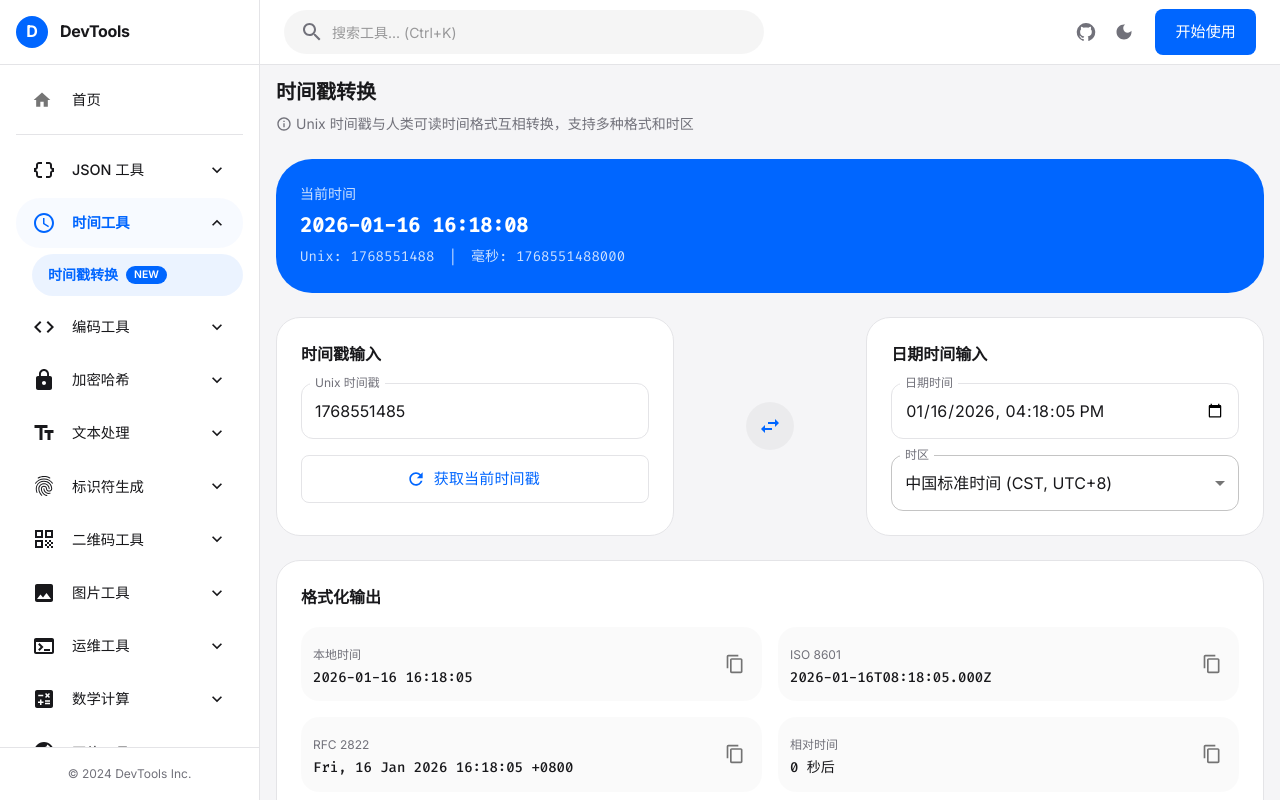
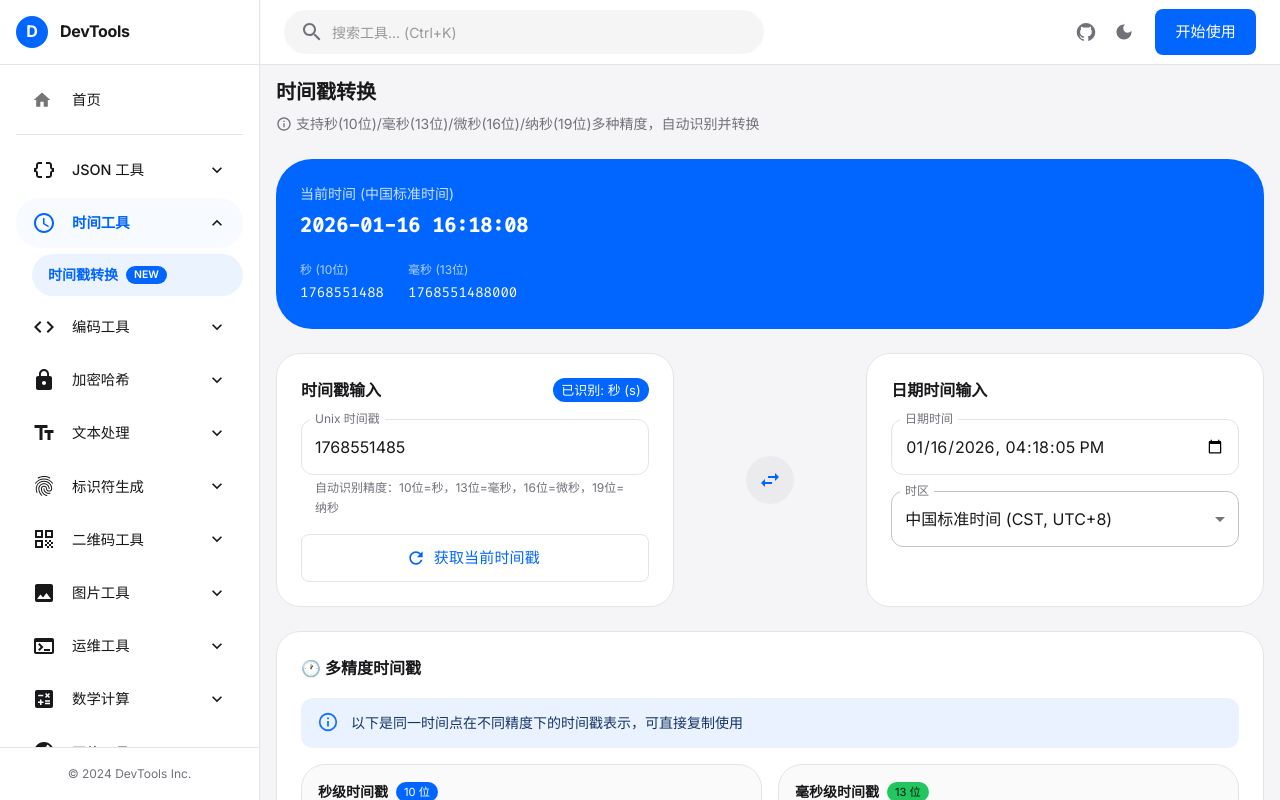
Before and after one commit to Code-suphub/tools_organization, a React (Vite) app: page /tools/time/timestamp in a window 1280 px wide. Both pictures are taken after a click on the button "获取当前时间戳". Shown: the top 800 px of the page. Built offline with nearby package versions, Linux system fonts and the light colour scheme.

Commit message:
feat(timestamp): 支持多种时间戳精度(秒/毫秒/微秒/纳秒)，自动识别并清晰标注

```diff
--- a/src/tools/time/TimestampConverter.jsx
+++ b/src/tools/time/TimestampConverter.jsx
@@ -11,9 +11,10 @@ import {
     FormControl,
     InputLabel,
     useTheme,
-    Divider,
     IconButton,
     Tooltip,
+    Chip,
+    Alert,
 } from '@mui/material';
 import ContentCopyIcon from '@mui/icons-material/ContentCopy';
 import SwapHorizIcon from '@mui/icons-material/SwapHoriz';
@@ -43,13 +44,49 @@ const timezones = [
 ];
 
 /**
+ * 时间戳精度定义
+ */
+const PRECISION_CONFIG = {
+    seconds: { digits: 10, label: '秒 (s)', unit: '秒', color: 'primary' },
+    milliseconds: { digits: 13, label: '毫秒 (ms)', unit: '毫秒', color: 'success' },
+    microseconds: { digits: 16, label: '微秒 (μs)', unit: '微秒', color: 'warning' },
+    nanoseconds: { digits: 19, label: '纳秒 (ns)', unit: '纳秒', color: 'error' },
+};
+
+/**
+ * 自动检测时间戳精度
+ */
+const detectPrecision = (ts) => {
+    const len = String(ts).length;
+    if (len <= 10) return 'seconds';
+    if (len <= 13) return 'milliseconds';
+    if (len <= 16) return 'microseconds';
+    return 'nanoseconds';
+};
+
+/**
+ * 将任意精度时间戳转换为毫秒
+ */
+const toMilliseconds = (ts, precision) => {
+    const num = Number(ts);
+    switch (precision) {
+        case 'seconds': return num * 1000;
+        case 'milliseconds': return num;
+        case 'microseconds': return num / 1000;
+        case 'nanoseconds': return num / 1000000;
+        default: return num;
+    }
+};
+
+/**
  * 时间戳转换工具
  *
  * 功能：
  * - Unix 时间戳 ↔ 人类可读时间
+ * - 支持多种时间戳精度（秒/毫秒/微秒/纳秒）
+ * - 自动识别时间戳精度
  * - 多种时间格式输出
  * - 时区选择
- * - 实时当前时间显示
  */
 function TimestampConverter() {
     const theme = useTheme();
@@ -59,7 +96,9 @@ function TimestampConverter() {
     const [datetime, setDatetime] = useState('');
     const [selectedTimezone, setSelectedTimezone] = useState('Asia/Shanghai');
     const [currentTime, setCurrentTime] = useState(dayjs());
+    const [detectedPrecision, setDetectedPrecision] = useState(null);
     const [formats, setFormats] = useState({});
+    const [allFormats, setAllFormats] = useState(null); // 所有精度的时间戳
 
     /**
      * 更新当前时间（每秒刷新）
@@ -70,31 +109,6 @@ function TimestampConverter() {
         }, 1000);
         return () => clearInterval(timer);
     }, []);
-
-    /**
-     * 更新多种格式输出
-     */
-    const updateFormats = useCallback((ts) => {
-        if (!ts || isNaN(ts)) {
-            setFormats({});
-            return;
-        }
-
-        // 处理秒级和毫秒级时间戳
-        const tsNumber = Number(ts);
-        const isMilliseconds = String(ts).length > 10;
-        const date = isMilliseconds ? dayjs(tsNumber) : dayjs.unix(tsNumber);
-        const dateInTz = date.tz(selectedTimezone);
-
-        setFormats({
-            local: dateInTz.format('YYYY-MM-DD HH:mm:ss'),
-            iso8601: dateInTz.toISOString(),
-            rfc2822: dateInTz.format('ddd, DD MMM YYYY HH:mm:ss ZZ'),
-            relative: getRelativeTime(date),
-            unix: date.unix(),
-            unixMs: date.valueOf(),
-        });
-    }, [selectedTimezone]);
 
     /**
      * 获取相对时间描述
@@ -113,21 +127,79 @@ function TimestampConverter() {
     };
 
     /**
+     * 更新多种格式输出
+     */
+    const updateFormats = useCallback((ts) => {
+        if (!ts || isNaN(ts)) {
+            setFormats({});
+            setAllFormats(null);
+            setDetectedPrecision(null);
+            return;
+        }
+
+        const precision = detectPrecision(ts);
+        setDetectedPrecision(precision);
+
+        const ms = toMilliseconds(ts, precision);
+        const date = dayjs(ms);
+        const dateInTz = date.tz(selectedTimezone);
+
+        // 基本格式
+        setFormats({
+            local: dateInTz.format('YYYY-MM-DD HH:mm:ss'),
+            iso8601: dateInTz.toISOString(),
+            rfc2822: dateInTz.format('ddd, DD MMM YYYY HH:mm:ss ZZ'),
+            relative: getRelativeTime(date),
+        });
+
+        // 所有精度的时间戳
+        const unixSeconds = Math.floor(date.valueOf() / 1000);
+        setAllFormats({
+            seconds: {
+                value: unixSeconds,
+                label: '秒级时间戳',
+                digits: '10 位',
+                description: 'Unix Timestamp (seconds)',
+            },
+            milliseconds: {
+                value: date.valueOf(),
+                label: '毫秒级时间戳',
+                digits: '13 位',
+                description: 'Unix Timestamp (milliseconds)',
+            },
+            microseconds: {
+                value: date.valueOf() * 1000,
+                label: '微秒级时间戳',
+                digits: '16 位',
+                description: 'Unix Timestamp (microseconds)',
+            },
+            nanoseconds: {
+                value: BigInt(date.valueOf()) * BigInt(1000000),
+                label: '纳秒级时间戳',
+                digits: '19 位',
+                description: 'Unix Timestamp (nanoseconds)',
+            },
+        });
+    }, [selectedTimezone]);
+
+    /**
      * 时间戳转日期时间
      */
     const handleTimestampChange = (e) => {
-        const value = e.target.value;
+        const value = e.target.value.trim();
         setTimestamp(value);
 
         if (value && !isNaN(value)) {
-            const tsNumber = Number(value);
-            const isMilliseconds = value.length > 10;
-            const date = isMilliseconds ? dayjs(tsNumber) : dayjs.unix(tsNumber);
+            const precision = detectPrecision(value);
+            const ms = toMilliseconds(value, precision);
+            const date = dayjs(ms);
             setDatetime(date.tz(selectedTimezone).format('YYYY-MM-DDTHH:mm:ss'));
             updateFormats(value);
         } else {
             setDatetime('');
             setFormats({});
+            setAllFormats(null);
+            setDetectedPrecision(null);
         }
     };
 
@@ -152,6 +224,8 @@ function TimestampConverter() {
         } else {
             setTimestamp('');
             setFormats({});
+            setAllFormats(null);
+            setDetectedPrecision(null);
         }
     };
 
@@ -180,7 +254,7 @@ function TimestampConverter() {
     return (
         <ToolCard
             title="时间戳转换"
-            description="Unix 时间戳与人类可读时间格式互相转换，支持多种格式和时区"
+            description="支持秒(10位)/毫秒(13位)/微秒(16位)/纳秒(19位)多种精度，自动识别并转换"
             showToolbar={false}
         >
             <Grid container spacing={3}>
@@ -196,21 +270,24 @@ function TimestampConverter() {
                         }}
                     >
                         <Typography variant="body2" sx={{ opacity: 0.8, mb: 1 }}>
-                            当前时间
+                            当前时间 ({timezones.find(tz => tz.value === selectedTimezone)?.label.split(' ')[0]})
                         </Typography>
                         <Typography variant="h4" fontWeight={600} sx={{ fontFamily: 'Fira Code, monospace' }}>
                             {currentTime.tz(selectedTimezone).format('YYYY-MM-DD HH:mm:ss')}
                         </Typography>
-                        <Box sx={{ display: 'flex', alignItems: 'center', gap: 2, mt: 1 }}>
-                            <Typography variant="body2" sx={{ opacity: 0.8, fontFamily: 'Fira Code, monospace' }}>
-                                Unix: {currentTime.unix()}
-                            </Typography>
-                            <Typography variant="body2" sx={{ opacity: 0.8 }}>
-                                |
-                            </Typography>
-                            <Typography variant="body2" sx={{ opacity: 0.8, fontFamily: 'Fira Code, monospace' }}>
-                                毫秒: {currentTime.valueOf()}
-                            </Typography>
+                        <Box sx={{ display: 'flex', alignItems: 'center', gap: 3, mt: 2, flexWrap: 'wrap' }}>
+                            <Box>
+                                <Typography variant="caption" sx={{ opacity: 0.7 }}>秒 (10位)</Typography>
+                                <Typography variant="body2" sx={{ fontFamily: 'Fira Code, monospace' }}>
+                                    {currentTime.unix()}
+                                </Typography>
+                            </Box>
+                            <Box>
+                                <Typography variant="caption" sx={{ opacity: 0.7 }}>毫秒 (13位)</Typography>
+                                <Typography variant="body2" sx={{ fontFamily: 'Fira Code, monospace' }}>
+                                    {currentTime.valueOf()}
+                                </Typography>
+                            </Box>
                         </Box>
                     </Paper>
                 </Grid>
@@ -227,17 +304,27 @@ function TimestampConverter() {
                             height: '100%',
                         }}
                     >
-                        <Typography variant="h6" fontWeight={600} sx={{ mb: 2 }}>
-                            时间戳输入
-                        </Typography>
+                        <Box sx={{ display: 'flex', alignItems: 'center', justifyContent: 'space-between', mb: 2 }}>
+                            <Typography variant="h6" fontWeight={600}>
+                                时间戳输入
+                            </Typography>
+                            {detectedPrecision && (
+                                <Chip
+                                    label={`已识别: ${PRECISION_CONFIG[detectedPrecision].label}`}
+                                    color={PRECISION_CONFIG[detectedPrecision].color}
+                                    size="small"
+                                />
+                            )}
+                        </Box>
                         <TextField
                             fullWidth
                             label="Unix 时间戳"
-                            placeholder="例如：1705315200"
+                            placeholder="支持 10/13/16/19 位时间戳"
                             value={timestamp}
                             onChange={handleTimestampChange}
                             variant="outlined"
                             sx={{ mb: 2 }}
+                            helperText="自动识别精度：10位=秒，13位=毫秒，16位=微秒，19位=纳秒"
                         />
                         <Button
                             variant="outlined"
@@ -314,7 +401,83 @@ function TimestampConverter() {
                     </Paper>
                 </Grid>
 
-                {/* 多格式输出 */}
+                {/* 多精度时间戳输出 */}
+                {allFormats && (
+                    <Grid item xs={12}>
+                        <Paper
+                            elevation={0}
+                            sx={{
+                                p: 3,
+                                backgroundColor: theme.palette.background.paper,
+                                border: `1px solid ${theme.palette.divider}`,
+                                borderRadius: 2,
+                            }}
+                        >
+                            <Typography variant="h6" fontWeight={600} sx={{ mb: 2 }}>
+                                🕐 多精度时间戳
+                            </Typography>
+                            <Alert severity="info" sx={{ mb: 2 }}>
+                                以下是同一时间点在不同精度下的时间戳表示，可直接复制使用
+                            </Alert>
+                            <Grid container spacing={2}>
+                                {Object.entries(allFormats).map(([key, item]) => (
+                                    <Grid item xs={12} sm={6} key={key}>
+                                        <Box
+                                            sx={{
+                                                display: 'flex',
+                                                alignItems: 'center',
+                                                justifyContent: 'space-between',
+                                                p: 2,
+                                                borderRadius: 2,
+                                                backgroundColor: theme.palette.mode === 'dark'
+                                                    ? 'rgba(255,255,255,0.03)'
+                                                    : 'rgba(0,0,0,0.02)',
+                                                border: `1px solid ${theme.palette.divider}`,
+                                            }}
+                                        >
+                                            <Box sx={{ flex: 1 }}>
+                                                <Box sx={{ display: 'flex', alignItems: 'center', gap: 1, mb: 0.5 }}>
+                                                    <Typography variant="body2" fontWeight={600}>
+                                                        {item.label}
+                                                    </Typography>
+                                                    <Chip
+                                                        label={item.digits}
+                                                        size="small"
+                                                        color={PRECISION_CONFIG[key].color}
+                                                        sx={{ height: 20, fontSize: '0.7rem' }}
+                                                    />
+                                                </Box>
+                                                <Typography
+                                                    variant="body1"
+                                                    sx={{
+                                                        fontFamily: 'Fira Code, monospace',
+                                                        fontWeight: 500,
+                                                        wordBreak: 'break-all',
+                                                    }}
+                                                >
+                                                    {String(item.value)}
+                                                </Typography>
+                                                <Typography variant="caption" color="text.secondary">
+                                                    {item.description}
+                                                </Typography>
+                                            </Box>
+                                            <Tooltip title="复制">
+                                                <IconButton
+                                                    size="small"
+                                                    onClick={() => copyToClipboard(item.value)}
+                                                >
+                                                    <ContentCopyIcon fontSize="small" />
+                                                </IconButton>
+                                            </Tooltip>
+                                        </Box>
+                                    </Grid>
+                                ))}
+                            </Grid>
+                        </Paper>
+                    </Grid>
+                )}
+
+                {/* 格式化输出 */}
                 {Object.keys(formats).length > 0 && (
                     <Grid item xs={12}>
                         <Paper
@@ -327,16 +490,14 @@ function TimestampConverter() {
                             }}
                         >
                             <Typography variant="h6" fontWeight={600} sx={{ mb: 2 }}>
-                                格式化输出
+                                📅 日期时间格式
                             </Typography>
                             <Grid container spacing={2}>
                                 {[
-                                    { label: '本地时间', value: formats.local },
-                                    { label: 'ISO 8601', value: formats.iso8601 },
-                                    { label: 'RFC 2822', value: formats.rfc2822 },
-                                    { label: '相对时间', value: formats.relative },
-                                    { label: 'Unix 时间戳（秒）', value: formats.unix },
-                                    { label: 'Unix 时间戳（毫秒）', value: formats.unixMs },
+                                    { label: '本地时间', value: formats.local, desc: 'YYYY-MM-DD HH:mm:ss' },
+                                    { label: 'ISO 8601', value: formats.iso8601, desc: '国际标准格式' },
+                                    { label: 'RFC 2822', value: formats.rfc2822, desc: '邮件/HTTP 标准' },
+                                    { label: '相对时间', value: formats.relative, desc: '距离当前时间' },
                                 ].map((item) => (
                                     <Grid item xs={12} sm={6} key={item.label}>
                                         <Box
@@ -353,7 +514,7 @@ function TimestampConverter() {
                                         >
                                             <Box>
                                                 <Typography variant="caption" color="text.secondary">
-                                                    {item.label}
+                                                    {item.label} ({item.desc})
                                                 </Typography>
                                                 <Typography
                                                     variant="body2"
```
